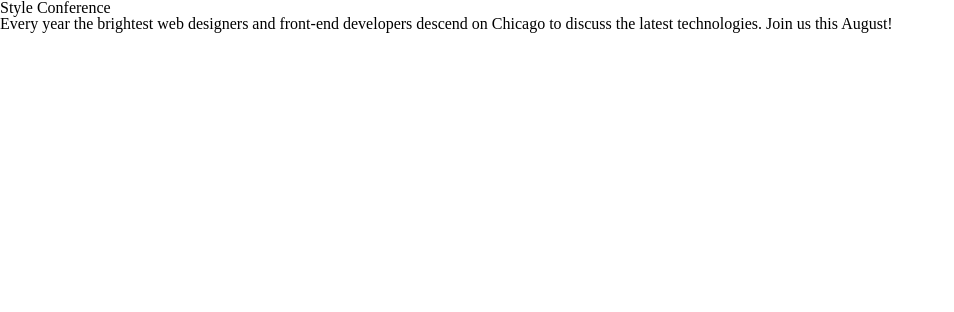
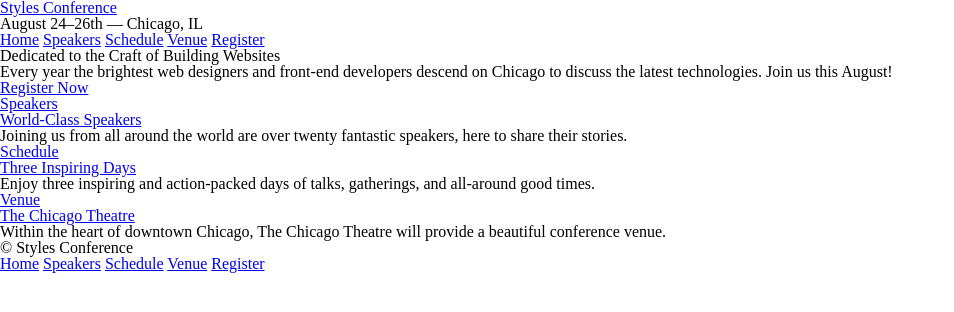
Before and after one commit to nikhilkuyya/nikhilkuyya.web-basics-workspace.github.io, a website: page apps/learn-shayhow/src/index.html in a window 1280 px wide. Shown: the whole page, without its empty margins (0-954 px from the left). Drawn offline with Linux system fonts and the light colour scheme.

Commit message:
"update: add content with html scemantic"

```diff
--- a/apps/learn-shayhow/src/index.html
+++ b/apps/learn-shayhow/src/index.html
@@ -1,18 +1,93 @@
 <!DOCTYPE html>
 <html lang="en">
-<head>
-    <meta charset="UTF-8">
-    <meta http-equiv="X-UA-Compatible" content="IE=edge">
-    <meta name="viewport" content="width=device-width, initial-scale=1.0">
-    <title>Style Conference</title>
+
+  <head>
+    <meta charset="utf-8">
+    <title>Styles Conference</title>
+    <link rel="stylesheet" href="../../../libs/css/reset.css">
+    <link rel="stylesheet" href="assets/stylesheets/print.css" media="print">
     <link rel="stylesheet" href="assets/stylesheets/main.css">
-    <link rel="stylesheet" href="assets/stylesheets/print.css" media="print">
-    <link rel="stylesheet" href="../../../libs/css/reset.css">
-</head>
-<body>
-    <h1>Style Conference</h1>
-    <main>
-        <p>Every year the brightest web designers and front-end developers descend on Chicago to discuss the latest technologies. Join us this August!</p>
-    </main>
-</body>
+  </head>
+
+  <body>
+
+    <!-- Header -->
+
+    <header>
+
+      <h1>
+        <a href="index.html">Styles Conference</a>
+      </h1>
+
+      <h3>August 24&ndash;26th &mdash; Chicago, IL</h3>
+
+      <nav>
+        <a href="index.html">Home</a>
+        <a href="speakers.html">Speakers</a>
+        <a href="schedule.html">Schedule</a>
+        <a href="venue.html">Venue</a>
+        <a href="register.html">Register</a>
+      </nav>
+
+    </header>
+
+    <!-- Hero -->
+
+    <section>
+
+      <h2>Dedicated to the Craft of Building Websites</h2>
+
+      <p>Every year the brightest web designers and front-end developers descend on Chicago to discuss the latest technologies. Join us this August!</p>
+
+      <a href="register.html">Register Now</a>
+
+    </section>
+
+    <!-- Teasers -->
+
+    <section>
+
+      <section>
+        <a href="speakers.html">
+          <h5>Speakers</h5>
+          <h3>World-Class Speakers</h3>
+        </a>
+        <p>Joining us from all around the world are over twenty fantastic speakers, here to share their stories.</p>
+      </section>
+
+      <section>
+        <a href="schedule.html">
+          <h5>Schedule</h5>
+          <h3>Three Inspiring Days</h3>
+        </a>
+        <p>Enjoy three inspiring and action-packed days of talks, gatherings, and all-around good times.</p>
+      </section>
+
+      <section>
+        <a href="venue.html">
+          <h5>Venue</h5>
+          <h3>The Chicago Theatre</h3>
+        </a>
+        <p>Within the heart of downtown Chicago, The Chicago Theatre will provide a beautiful conference venue.</p>
+      </section>
+
+    </section>
+
+    <!-- Footer -->
+
+    <footer>
+
+      <small>&copy; Styles Conference</small>
+
+      <nav>
+        <a href="index.html">Home</a>
+        <a href="speakers.html">Speakers</a>
+        <a href="schedule.html">Schedule</a>
+        <a href="venue.html">Venue</a>
+        <a href="register.html">Register</a>
+      </nav>
+
+    </footer>
+
+  </body>
 </html>
```
Also changed, not shown: apps/learn-shayhow/src/register.html (added, +55 -0 lines), apps/learn-shayhow/src/schedule.html (added, +55 -0 lines), apps/learn-shayhow/src/speakers.html (added, +55 -0 lines), apps/learn-shayhow/src/venue.html (added, +55 -0 lines).
